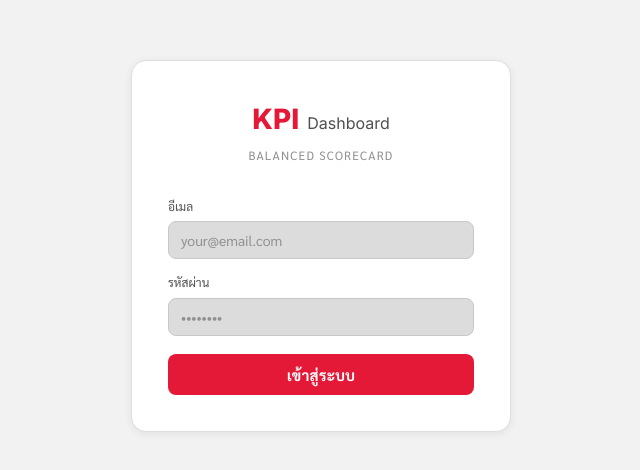
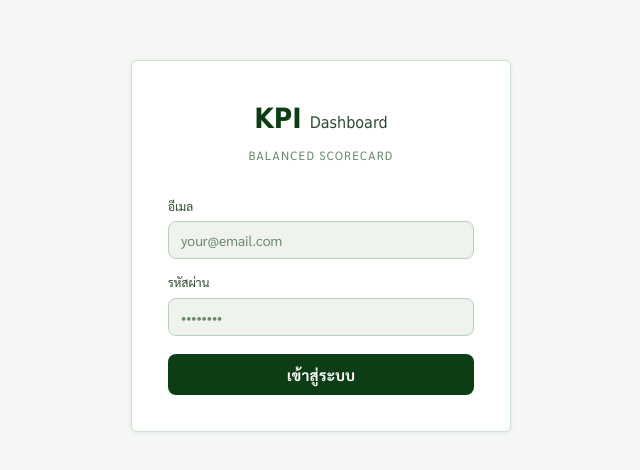
Before and after one commit to tsat4pd3-sketch/KPI, a React (Vite) app: page /login in a window 1280 px wide. Shown: the part 154-624 px from the top of the page, without its empty margins (319-959 px from the left). Built offline with nearby package versions, Linux system fonts and the light colour scheme.

Commit message:
Apply VX Design System: CSS variables, Layout brand header, SECTION_COLORS, TrendPage, DataEntry, rawInputService

```diff
--- a/src/components/Layout.jsx
+++ b/src/components/Layout.jsx
@@ -68,13 +68,24 @@ export default function Layout() {
         transition: 'width 0.3s cubic-bezier(0.4,0,0.2,1)',
         zIndex: 1000,
       }}>
-        {/* Logo */}
-        <div style={{ padding: '22px 6px 18px', borderBottom: '1px solid var(--border)', marginBottom: 10, whiteSpace: 'nowrap' }}>
-          <div style={{ fontFamily: 'var(--font-display)', fontWeight: 800, fontSize: 18, display: 'flex', alignItems: 'center', gap: 6 }}>
-            <span style={{ color: 'var(--accent)', fontSize: 22 }}>KPI</span>
-            <span style={{ color: 'var(--text2)', fontWeight: 400, fontSize: 13 }}>Dashboard</span>
+        {/* Brand header */}
+        <div style={{ padding: '18px 6px 14px', borderBottom: '1px solid var(--border)', marginBottom: 10, whiteSpace: 'nowrap' }}>
+          <div style={{ display: 'flex', alignItems: 'center', gap: 8, marginBottom: 4 }}>
+            {/* TSG triangle mark */}
+            <div style={{ width: 28, height: 28, background: 'var(--accent)', borderRadius: 3, display: 'flex', alignItems: 'center', justifyContent: 'center', flexShrink: 0 }}>
+              <svg width="14" height="13" viewBox="0 0 14 13" fill="none">
+                <path d="M7 1L13 12H1L7 1Z" fill="rgba(255,255,255,0.9)"/>
+                <path d="M7 5L10 12H4L7 5Z" fill="var(--accent)"/>
+              </svg>
+            </div>
+            <div>
+              <div style={{ fontFamily: 'var(--font-display)', fontWeight: 800, fontSize: 13, color: 'var(--accent)', lineHeight: 1.1, letterSpacing: '0.04em' }}>
+                THAI SUMMIT
+              </div>
+              <div style={{ fontSize: 9, color: 'var(--muted)', letterSpacing: '0.12em', textTransform: 'uppercase' }}>KPI Dashboard</div>
+            </div>
           </div>
-          <div style={{ fontSize: 10, color: 'var(--muted)', marginTop: 2, letterSpacing: '0.1em' }}>BALANCED SCORECARD</div>
+          <div style={{ fontSize: 9, color: 'var(--muted)', letterSpacing: '0.08em', textTransform: 'uppercase', marginLeft: 36 }}>BALANCED SCORECARD</div>
         </div>
 
         {/* Year selector */}
@@ -99,7 +110,7 @@ export default function Layout() {
               to={to}
               className="nav-link"
               style={location.pathname === to
-                ? { background: 'rgba(227,25,55,0.12)', color: 'var(--accent)', borderLeft: '2px solid var(--accent)' }
+                ? { background: 'var(--accent-dim)', color: 'var(--accent)', borderLeft: '2px solid var(--accent)', fontWeight: 700 }
                 : {}}
               onClick={() => isMobile && setOpen(false)}
             >
--- a/src/config.js
+++ b/src/config.js
@@ -11,10 +11,10 @@ export const CATEGORY_META = {
 export const SECTIONS = ['ALL', 'PD3', 'PD4', 'JIG'];
 
 export const SECTION_COLORS = {
-  PD3: '#4d9fff',
-  PD4: '#22c55e',
-  JIG: '#f59e0b',
-  ALL: '#a8a8a8',
+  PD3: '#1a6d2e',
+  PD4: '#e87c1e',
+  JIG: '#b45309',
+  ALL: '#6a8a6d',
 };
 
 // Production line names per section (from production_lines table)
@@ -86,10 +86,10 @@ export const RAW_FIELD_GROUPS = {
       { key: 'ppm_production', label: 'Total Production (pcs)', integer: true },
     ]},
     { group: 'Growth', fields: [
-      { key: 'manpower_section',     label: 'ACTUAL Man PD3 (Permanent + Outsource)', integer: true },
-      { key: 'training_headcount',   label: 'Training (man) — จำนวนคนที่ได้รับการอบรม', integer: true },
+      { key: 'manpower_section',    label: 'ACTUAL Man PD3 (Permanent + Outsource)', integer: true },
+      { key: 'training_headcount',  label: 'Training (man) — จำนวนคนที่ได้รับการอบรม', integer: true },
       { key: 'course_trained_count', label: 'Courses Completed (จำนวน course)', integer: true },
-      { key: 'course_plan_annual',   label: 'Annual Course Plan (รวมทั้งปี)', integer: true },
+      { key: 'course_plan_annual',  label: 'Annual Course Plan (รวมทั้งปี)', integer: true },
     ]},
   ],
   PD4: [
@@ -109,10 +109,10 @@ export const RAW_FIELD_GROUPS = {
       { key: 'ppm_production', label: 'Total Production (pcs)', integer: true },
     ]},
     { group: 'Growth', fields: [
-      { key: 'manpower_section',     label: 'ACTUAL Man PD4 (Permanent + Outsource)', integer: true },
-      { key: 'training_headcount',   label: 'Training (man) — จำนวนคนที่ได้รับการอบรม', integer: true },
+      { key: 'manpower_section',    label: 'ACTUAL Man PD4 (Permanent + Outsource)', integer: true },
+      { key: 'training_headcount',  label: 'Training (man) — จำนวนคนที่ได้รับการอบรม', integer: true },
       { key: 'course_trained_count', label: 'Courses Completed (จำนวน course)', integer: true },
-      { key: 'course_plan_annual',   label: 'Annual Course Plan (รวมทั้งปี)', integer: true },
+      { key: 'course_plan_annual',  label: 'Annual Course Plan (รวมทั้งปี)', integer: true },
     ]},
   ],
   JIG: [
@@ -133,20 +133,20 @@ export const RAW_FIELD_GROUPS = {
       { key: 'pm_planned',   label: 'PM Planned (tasks)', integer: true },
     ]},
     { group: 'Growth', fields: [
-      { key: 'manpower_section',     label: 'ACTUAL Man JIG (Permanent + Outsource)', integer: true },
-      { key: 'training_headcount',   label: 'Training (man) — จำนวนคนที่ได้รับการอบรม', integer: true },
+      { key: 'manpower_section',    label: 'ACTUAL Man JIG (Permanent + Outsource)', integer: true },
+      { key: 'training_headcount',  label: 'Training (man) — จำนวนคนที่ได้รับการอบรม', integer: true },
       { key: 'course_trained_count', label: 'Courses Completed (จำนวน course)', integer: true },
-      { key: 'course_plan_annual',   label: 'Annual Course Plan (รวมทั้งปี)', integer: true },
+      { key: 'course_plan_annual',  label: 'Annual Course Plan (รวมทั้งปี)', integer: true },
     ]},
   ],
   ALL: [
     { group: 'Plan รวมโรงงาน (งบประมาณเดือนนี้)', fields: [
-      { key: 'plan_sales_total',  label: 'PLAN TOTAL SALE (Baht)' },
-      { key: 'plan_manpower_fac', label: 'PLAN Man Fac (Headcount)', integer: true },
+      { key: 'plan_sales_total',   label: 'PLAN TOTAL SALE (Baht)' },
+      { key: 'plan_manpower_fac',  label: 'PLAN Man Fac (Headcount)', integer: true },
     ]},
     { group: 'Actual รวมโรงงาน (ใช้คำนวณ DL% / OH% ทุกแผนก)', fields: [
-      { key: 'sales_total',         label: 'ACTUAL TOTAL SALE — ACT PRODUCT SALES (Baht)' },
-      { key: 'manpower_total',      label: 'ACTUAL Man Fac (Permanent + Outsource)', integer: true },
+      { key: 'sales_total',        label: 'ACTUAL TOTAL SALE — ACT PRODUCT SALES (Baht)' },
+      { key: 'manpower_total',     label: 'ACTUAL Man Fac (Permanent + Outsource)', integer: true },
       { key: 'p100_amount_factory', label: 'Actual 100P+CR Factory — มูลค่ารวมโรงงาน (Baht)' },
     ]},
     { group: 'Customer Satisfaction', fields: [
--- a/src/index.css
+++ b/src/index.css
@@ -1,44 +1,63 @@
-/* ─── Design System (same as 4M Management) ─────────────────── */
+/* ─── Thai Summit VX Design System ────────────────────────── */
 :root {
-  --bg:      #050505;
-  --bg2:     #0a0a0a;
-  --bg3:     #111111;
-  --card:    #0d0d0d;
-  --border:  #1e1e1e;
-  --border2: #2a2a2a;
-  --accent:  #e31937;
-  --text:    #ffffff;
-  --text2:   #a8a8a8;
-  --muted:   #555555;
-  --green:   #22c55e;
-  --amber:   #f59e0b;
-  --red:     #e74c3c;
-  --blue:    #4d9fff;
-  --purple:  #a855f7;
+  /* Light mode (default) */
+  --bg:         #f5f7f5;
+  --bg2:        #ffffff;
+  --bg3:        #eef3ee;
+  --card:       #ffffff;
+  --border:     #cfe0d1;
+  --border2:    #b8cfbb;
+  --accent:     #0d3d14;
+  --accent-dim: rgba(13,61,20,0.07);
+  --accent2:    #e87c1e;
+  --accent2-dim:rgba(232,124,30,0.08);
+  --text:       #0a1f0c;
+  --text2:      #2d4a30;
+  --muted:      #6a8a6d;
+  --green:      #15803d;
+  --amber:      #b45309;
+  --red:        #b91c1c;
+  --blue:       #1d4ed8;
+  --purple:     #7c3aed;
+  --pd3:        #1a6d2e;
+  --pd4:        #e87c1e;
+  --jig:        #b45309;
 
-  --font-body:    'Sarabun', sans-serif;
-  --font-display: 'Inter', sans-serif;
+  --font-body:    'Sarabun', 'Tahoma', sans-serif;
+  --font-display: 'Tahoma', 'Sarabun', sans-serif;
   --sidebar-w: 220px;
-  --radius:    10px;
-  --radius-lg: 15px;
-  --shadow-sm: 0 2px 8px rgba(0,0,0,0.4);
-  --shadow-md: 0 4px 20px rgba(0,0,0,0.6);
-  --shadow-lg: 0 10px 40px rgba(0,0,0,0.8);
+  --radius:    4px;
+  --radius-lg: 6px;
+  --shadow-sm: 0 1px 4px rgba(13,61,20,0.08);
+  --shadow-md: 0 4px 16px rgba(13,61,20,0.12);
+  --shadow-lg: 0 8px 32px rgba(13,61,20,0.18);
 }
 
-[data-theme="light"] {
-  --bg:      #f2f2f2;
-  --bg2:     #e8e8e8;
-  --bg3:     #dcdcdc;
-  --card:    #ffffff;
-  --border:  #dedede;
-  --border2: #c8c8c8;
-  --text:    #111111;
-  --text2:   #505050;
-  --muted:   #909090;
-  --shadow-sm: 0 2px 8px rgba(0,0,0,0.07);
-  --shadow-md: 0 4px 20px rgba(0,0,0,0.10);
-  --shadow-lg: 0 10px 40px rgba(0,0,0,0.14);
+[data-theme="dark"] {
+  --bg:         #060f07;
+  --bg2:        #091209;
+  --bg3:        #0f1a10;
+  --card:       #0f1a10;
+  --border:     #1a2e1c;
+  --border2:    #233625;
+  --accent:     #3dd65c;
+  --accent-dim: rgba(61,214,92,0.10);
+  --accent2:    #f59a3f;
+  --accent2-dim:rgba(245,154,63,0.10);
+  --text:       #e8f5e9;
+  --text2:      #a5c9a8;
+  --muted:      #4a6e4d;
+  --green:      #4ade80;
+  --amber:      #fbbf24;
+  --red:        #f87171;
+  --blue:       #60a5fa;
+  --purple:     #c084fc;
+  --pd3:        #4dcc6a;
+  --pd4:        #f59a3f;
+  --jig:        #fbbf24;
+  --shadow-sm: 0 1px 4px rgba(0,0,0,0.4);
+  --shadow-md: 0 4px 16px rgba(0,0,0,0.5);
+  --shadow-lg: 0 8px 32px rgba(0,0,0,0.7);
 }
 
 *, *::before, *::after { box-sizing: border-box; margin: 0; padding: 0; }
@@ -75,7 +94,7 @@ html, body {
   overflow: hidden;
   cursor: pointer;
 }
-.nav-link:hover { background: rgba(255,255,255,0.06); color: var(--text); }
+.nav-link:hover { background: var(--accent-dim); color: var(--accent); }
 
 .card {
   background: var(--card);
@@ -104,7 +123,7 @@ td {
   vertical-align: middle;
 }
 tr:last-child td { border-bottom: none; }
-tr:hover td { background: rgba(255,255,255,0.02); }
+tr:hover td { background: var(--accent-dim); }
 
 input, select, textarea {
   background: var(--bg3);
```
